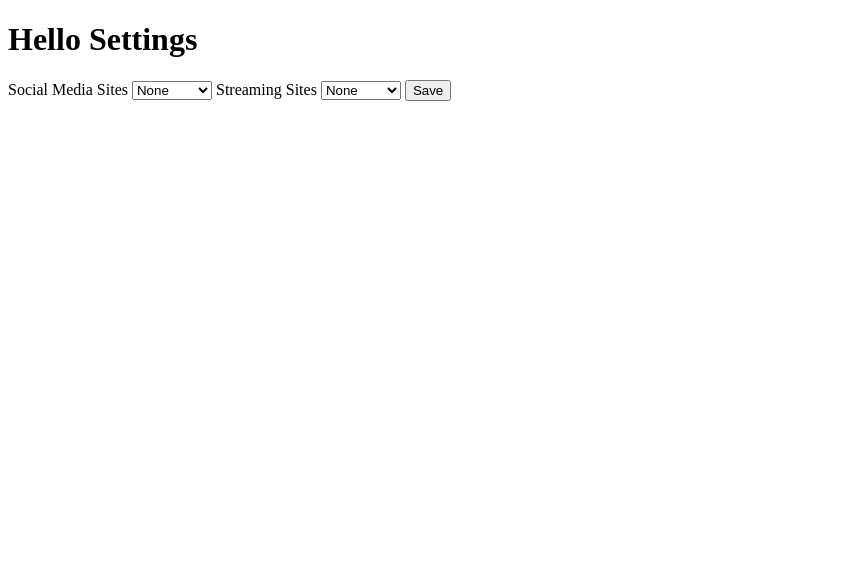
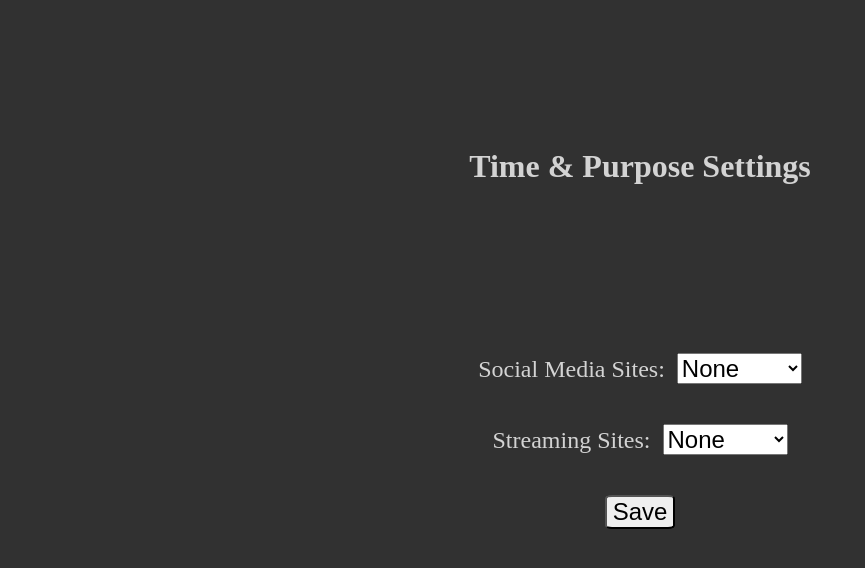
Before and after one commit to Nova72Scotia/Time_and_Purpose, a browser extension: page options/options.html in a window 1280 px wide. Shown: the whole page, without its empty margins (0-865 px from the left). Drawn offline with Linux system fonts and the light colour scheme.

Commit message:
Added css to options

```diff
--- /dev/null
+++ b/options/options.css
@@ -0,0 +1,25 @@
+body {
+    background-color: #313131;
+    color: #D3D3D3;
+    text-align: center;
+}
+
+h1 {
+    padding: 10% 0 10%;
+}
+
+div {
+    padding: 1.25em 0;
+}
+
+label, select, input {
+    font-size: 1.5em;
+}
+
+label {
+    padding-right: 8px;
+}
+
+#submit {
+    border-radius: 10%;
+}
--- a/options/options.html
+++ b/options/options.html
@@ -2,23 +2,30 @@
 <html lang="en">
     <head>
         <title>Time & Purpose Settings</title>
+        <link rel="stylesheet" type="text/css" href="options.css">
     </head>
     <body>
-        <h1>Hello Settings</h1>
+        <h1>Time & Purpose Settings</h1>
         <form id="form">
-            <label for="social_media">Social Media Sites</label>
+            <div>
+            <label for="social_media">Social Media Sites:</label>
             <select id="social_media" name="social_media">
                 <option value="none">None</option>
                 <option value="timed">Partial</option>
                 <option value="restricted">Complete</option>
             </select>
-            <label for="streaming">Streaming Sites</label>
+            </div>
+            <div>
+            <label for="streaming">Streaming Sites:</label>
             <select id="streaming" name="streaming">
                 <option value="none">None</option>
                 <option value="timed">Partial</option>
                 <option value="restricted">Complete</option>
             </select>
-            <input type="submit" value="Save">
+            </div>
+            <div>
+            <input id="submit" type="submit" value="Save">
+            </div>
         </form>
         <script src="options.js"></script>
     </body>
--- a/options/options.js
+++ b/options/options.js
@@ -33,8 +33,4 @@ document.addEventListener("DOMContentLoaded", async () => {
             current_option.selected = true;
         }
     }
-/*    document.querySelector("#social_media").value = social_media_timer.restriction_type;
-    document.querySelector("#social_media").textContent = text_value_key[social_media_timer.restriction_type];
-    document.querySelector("#streaming").value = streaming_timer.restriction_type;
-    document.querySelector("#streaming").textContent = text_value_key[streaming_timer.restriction_type];
-*/});
+});
--- /dev/null
+++ b/site/home.js
@@ -0,0 +1,3 @@
+document.querySelector("#settings").addEventListener("click", async () => {
+    window.location.href = "../options/options.html";
+});
```
Also changed, not shown: site/home.html (+4 -4 lines).
